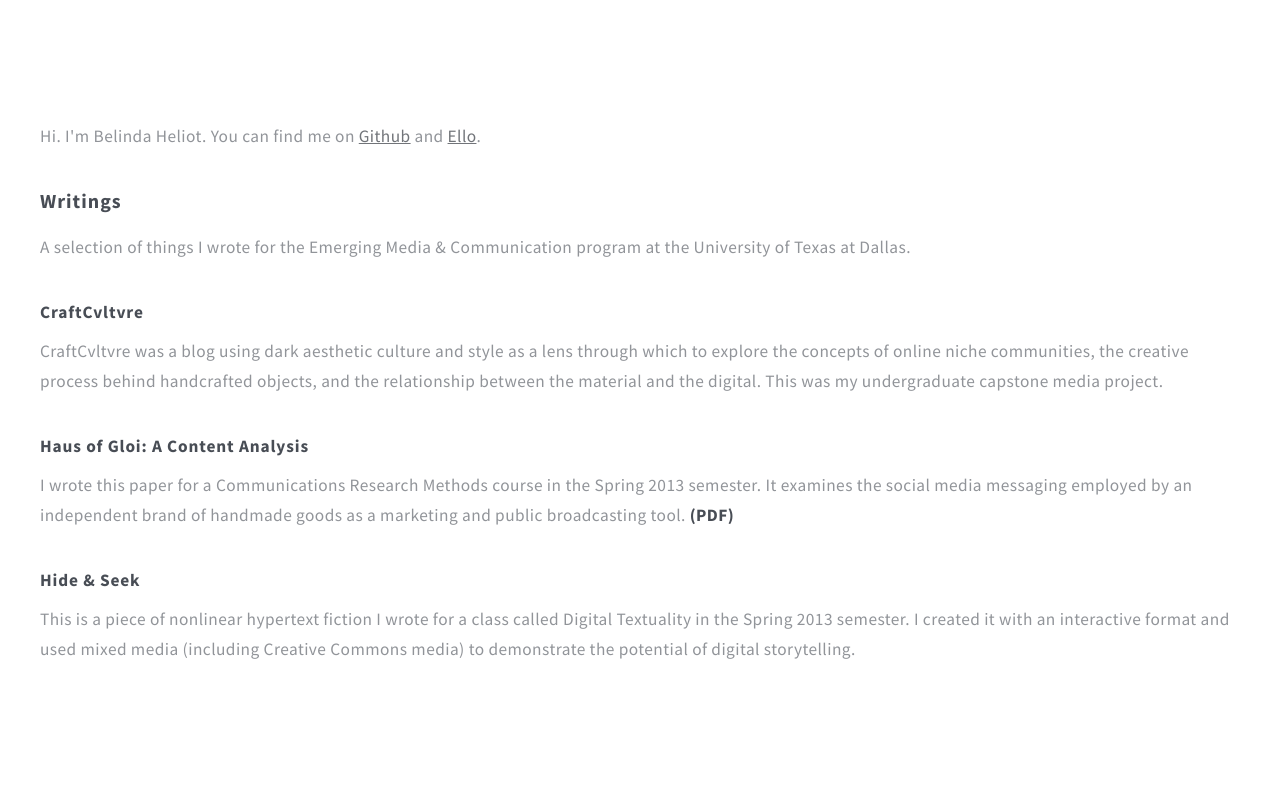
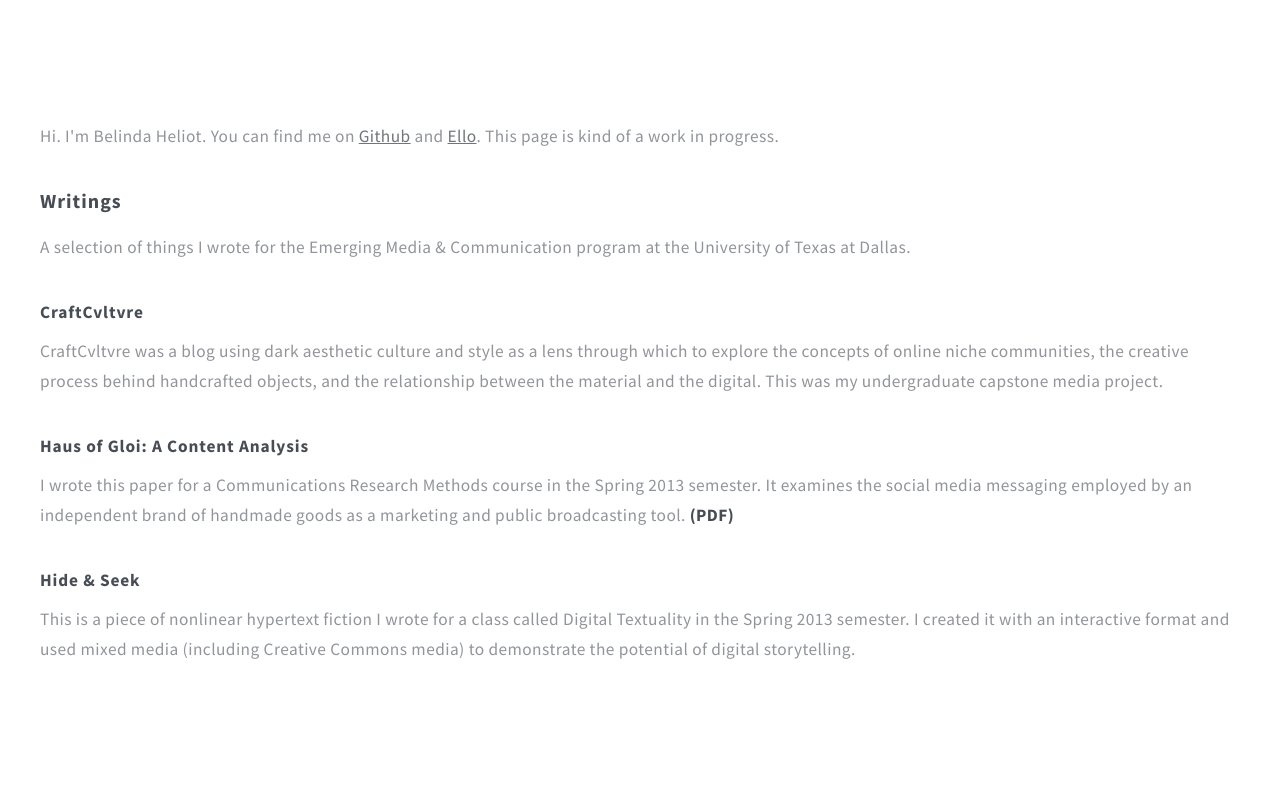
Before and after one commit to bheliot/bheliot.github.io, a plain HTML site: page index.html in a window 1280 px wide. Shown: the top 800 px of the page. Drawn offline with Linux system fonts and the light colour scheme.

Commit message:
added some text

```diff
--- a/index.html
+++ b/index.html
@@ -30,7 +30,7 @@
 					<!-- Content -->
 						<div id="content">
 							<article class="box post">
-<p>Hi. I'm Belinda Heliot. You can find me on <a href="https://github.com/bheliot">Github</a> and <a href="https://ello.co/bheliot">Ello</a>.</p>
+<p>Hi. I'm Belinda Heliot. You can find me on <a href="https://github.com/bheliot">Github</a> and <a href="https://ello.co/bheliot">Ello</a>. This page is kind of a work in progress.</p>
 <h2>Writings</h2>
 <p>A selection of things I wrote for the Emerging Media & Communication program at the University of Texas at Dallas.</p>
 <h3><a href="http://craftcvltvre.wordpress.com/">CraftCvltvre</a></h3>
```
